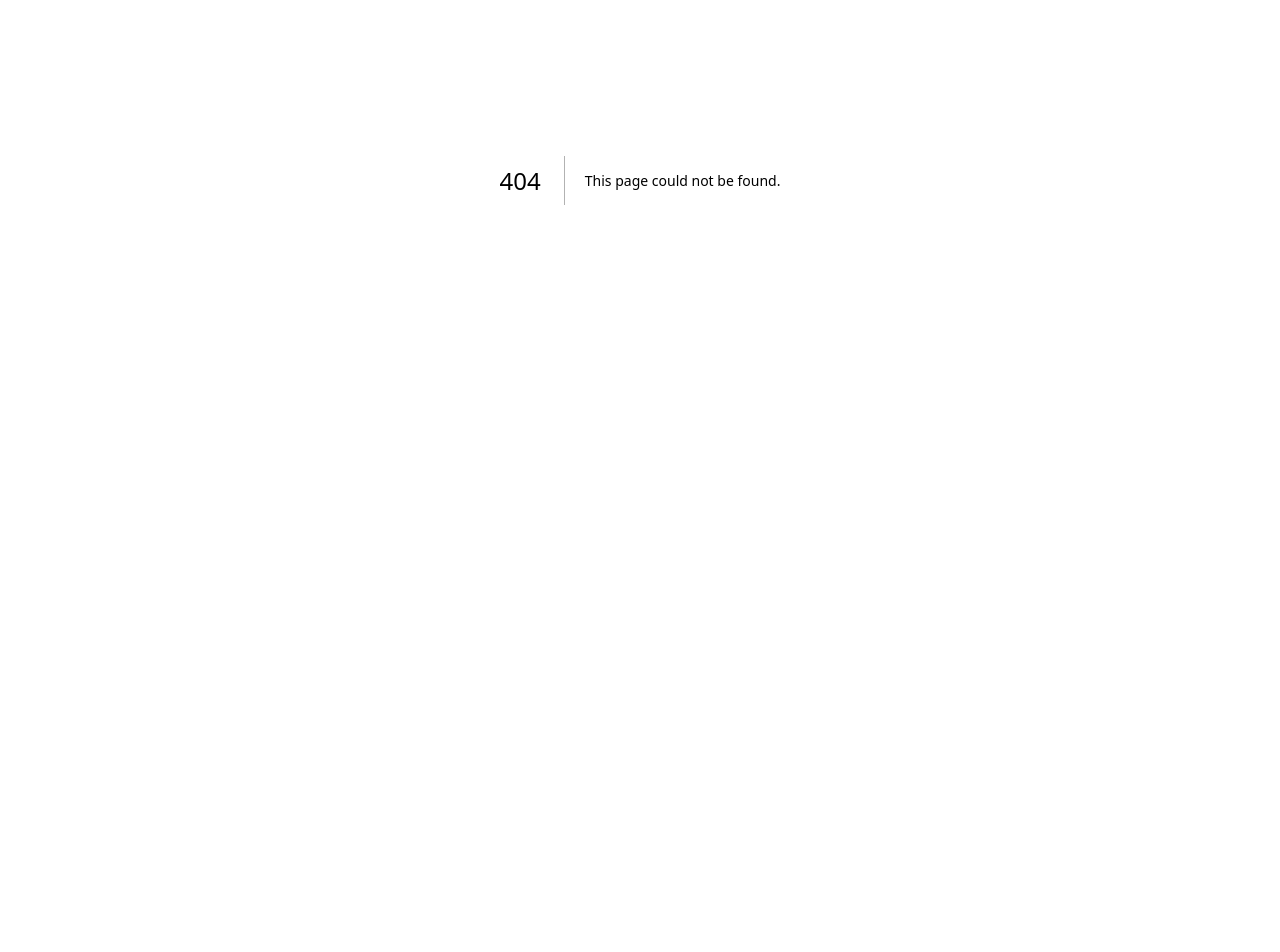
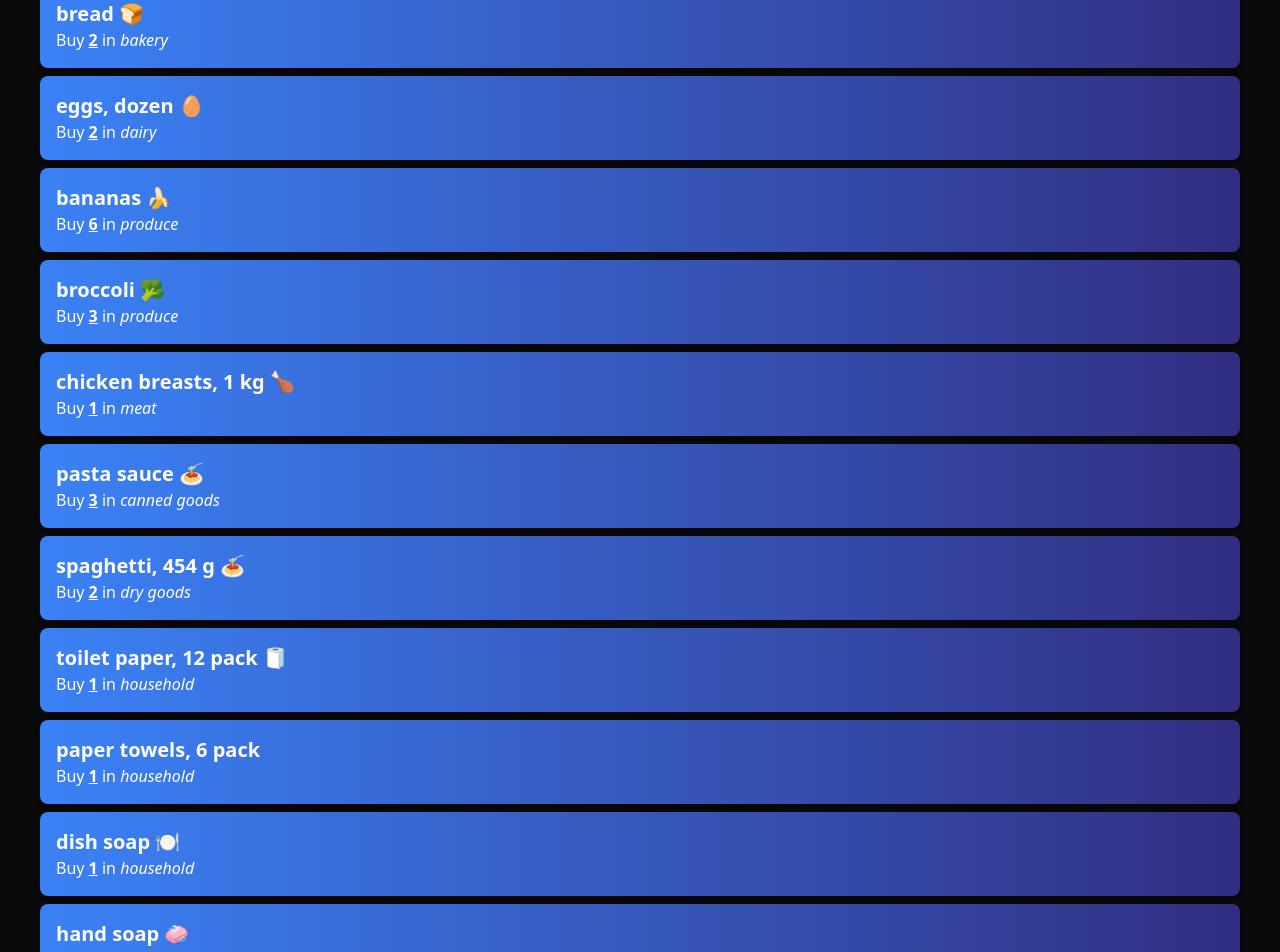
Before and after one commit to Haztky/cprg306-assignments, a Next.js app: page /week-3 in a window 1280 px wide. Before the commit this address had no page. Shown: the part 220-1172 px from the top of the page. Before the commit the page ends 800 px from the top, so only its background shows below. Built offline with nearby package versions, Linux system fonts and the light colour scheme.

Commit message:
Did some styling

```diff
--- a/app/page.js
+++ b/app/page.js
@@ -7,6 +7,9 @@ export default function Page() {
       <li>
         <Link href="/week-2">Week 2</Link>
       </li>
+      <li>
+        <Link href="/week-3">Week 3</Link>
+      </li>
     </div>
   );
 }
--- /dev/null
+++ b/app/week-3/item-list.js
@@ -0,0 +1,92 @@
+import Item from "./item";
+
+const item1 = {
+  name: "milk, 4 L 🥛",
+  quantity: 1,
+  category: "dairy",
+};
+
+const item2 = {
+  name: "bread 🍞",
+  quantity: 2,
+  category: "bakery",
+};
+
+const item3 = {
+  name: "eggs, dozen 🥚",
+  quantity: 2,
+  category: "dairy",
+};
+
+const item4 = {
+  name: "bananas 🍌",
+  quantity: 6,
+  category: "produce",
+};
+
+const item5 = {
+  name: "broccoli 🥦",
+  quantity: 3,
+  category: "produce",
+};
+
+const item6 = {
+  name: "chicken breasts, 1 kg 🍗",
+  quantity: 1,
+  category: "meat",
+};
+
+const item7 = {
+  name: "pasta sauce 🍝",
+  quantity: 3,
+  category: "canned goods",
+};
+
+const item8 = {
+  name: "spaghetti, 454 g 🍝",
+  quantity: 2,
+  category: "dry goods",
+};
+
+const item9 = {
+  name: "toilet paper, 12 pack 🧻",
+  quantity: 1,
+  category: "household",
+};
+
+const item10 = {
+  name: "paper towels, 6 pack",
+  quantity: 1,
+  category: "household",
+};
+
+const item11 = {
+  name: "dish soap 🍽️",
+  quantity: 1,
+  category: "household",
+};
+
+const item12 = {
+  name: "hand soap 🧼",
+  quantity: 4,
+  category: "household",
+};
+
+export default function ItemList() {
+  return (
+    <ul className="m-6">
+      <Item {...item1} />
+      <Item {...item2} />
+      <Item {...item3} />
+      <Item {...item4} />
+      <Item {...item5} />
+      <Item {...item6} />
+      <Item {...item7} />
+      <Item {...item8} />
+      <Item {...item9} />
+      <Item {...item10} />
+      <Item {...item11} />
+      <Item {...item12} />
+    </ul>
+  );
+}
--- /dev/null
+++ b/app/week-3/item.js
@@ -0,0 +1,11 @@
+export default function Item({ name, quantity, category }) {
+  return (
+    <li className="p-4 mb-2 bg-gradient-to-r from-blue-500 to-indigo-900 rounded-lg shadow-md hover:shadow-lg transition-shadow">
+      <h2 className="text-xl font-semibold text-white">{name}</h2>
+      <p className="text-white">
+        Buy <span className="font-bold underline">{quantity}</span> in{" "}
+        <span className="italic">{category}</span>
+      </p>
+    </li>
+  );
+}
--- /dev/null
+++ b/app/week-3/page.js
@@ -0,0 +1,12 @@
+import ItemList from "./item-list";
+
+export default function Page() {
+  return (
+    <main className="p-4 bg-zinc-950">
+      <h1 className="text-4xl p-4 font-bold text-center text-transparent bg-clip-text bg-gray-200 rounded-lg">
+        Shopping List
+      </h1>
+      <ItemList />
+    </main>
+  );
+}
```
